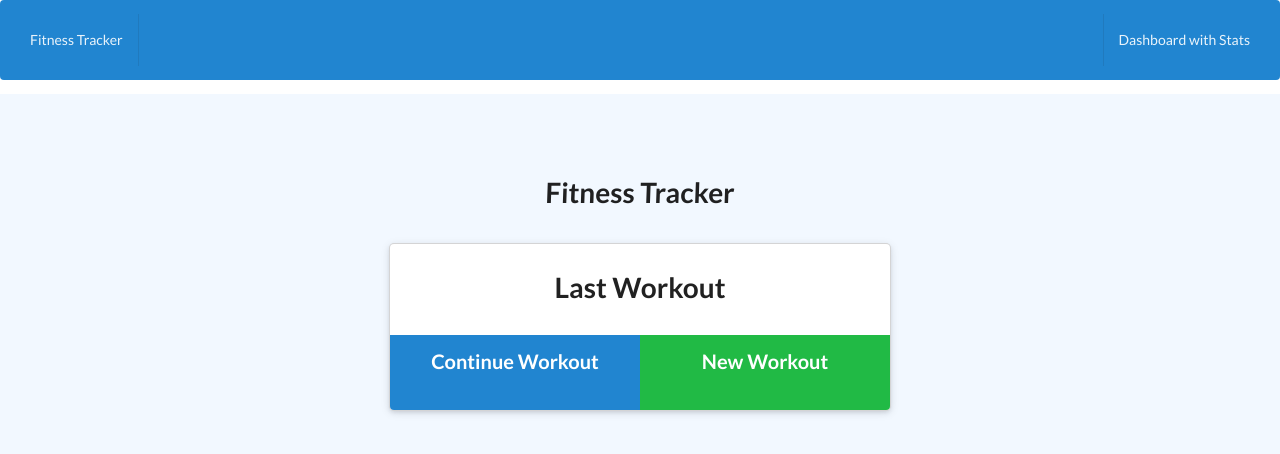
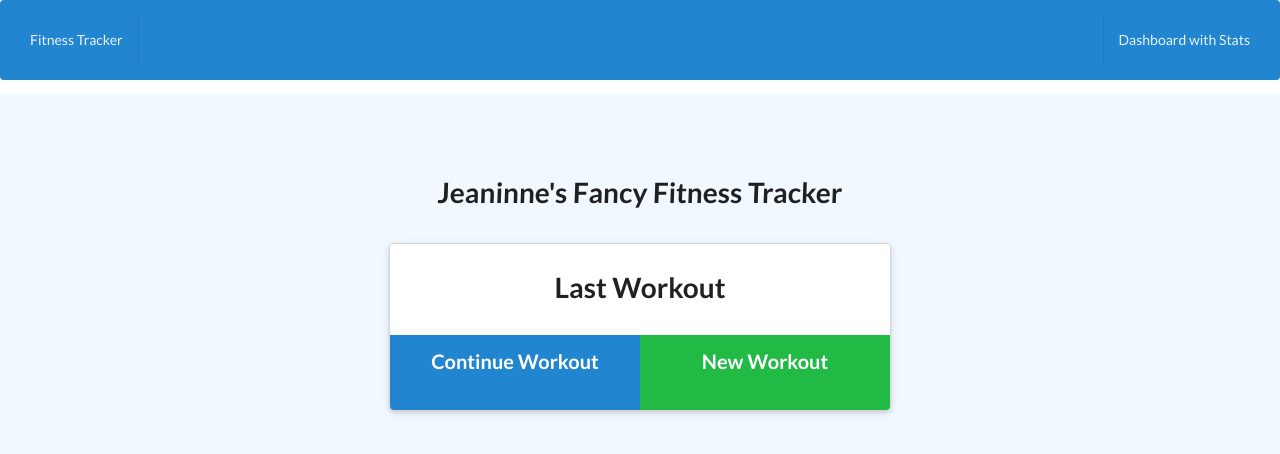
Before and after one commit to Jeaninney/17-FitnessTracker, a website: page public/index.html in a window 1280 px wide. Drawn offline with nearby package versions, Linux system fonts and the light colour scheme; no server answers.

Commit message:
finishing touch. I signed it

```diff
--- a/public/index.html
+++ b/public/index.html
@@ -17,7 +17,7 @@
   </nav>
   <div class="wrapper workout">
     <header>
-      <h1>Fitness Tracker</h1>
+      <h1>Jeaninne's Fancy Fitness Tracker</h1>
     </header>
     <div class="ui container workout">
       <div class="ui raised card m-auto">
```
